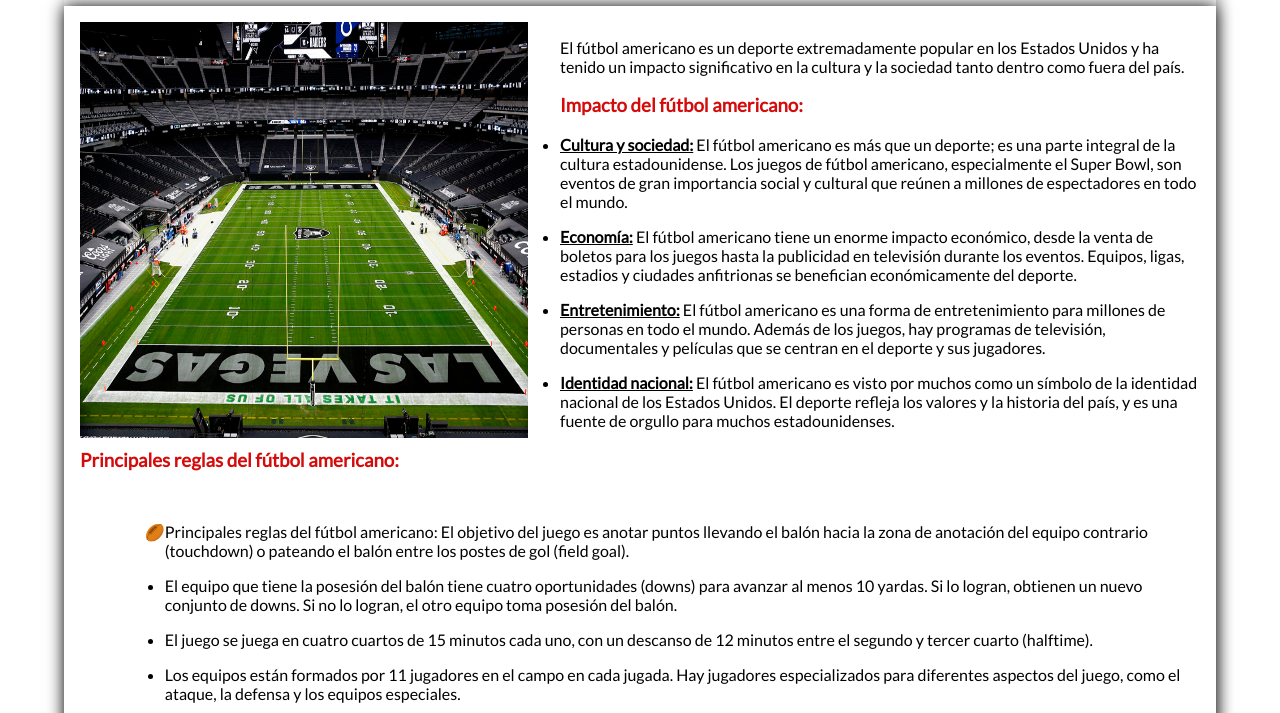
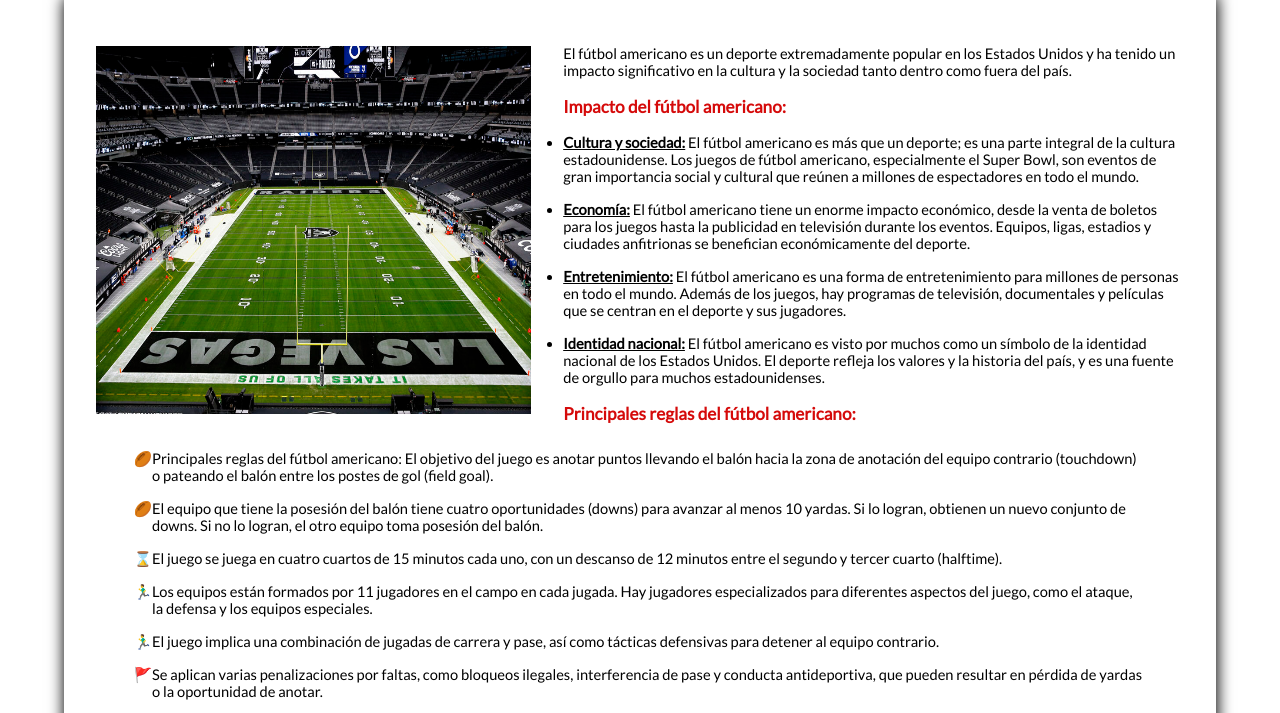
Before and after one commit to adriii140/TRABAJO-2TRIM-LM, a plain HTML site: page conocenos.html in a window 1280 px wide. Shown: the part 308-1021 px from the top of the page. Drawn offline with Linux system fonts and the light colour scheme.

Commit message:
Conocenos terminada

```diff
--- a/conocenos.html
+++ b/conocenos.html
@@ -101,25 +101,25 @@
             </div>
             <section id="sec2">
                 <ul id="lista2">
-                    <li id="li1">Principales reglas del fútbol americano: El objetivo del juego es anotar puntos
+                    <li class="balon">Principales reglas del fútbol americano: El objetivo del juego es anotar puntos
                         llevando el balón
                         hacia la zona de anotación del equipo contrario (touchdown) o pateando el balón entre los postes
                         de
                         gol (field goal).</li>
-                    <li>El equipo que tiene la posesión del balón tiene cuatro oportunidades (downs) para avanzar al
+                    <li class="balon">El equipo que tiene la posesión del balón tiene cuatro oportunidades (downs) para avanzar al
                         menos
                         10 yardas. Si lo logran, obtienen un nuevo conjunto de downs. Si no lo logran, el otro equipo
                         toma
                         posesión del balón.</li>
-                    <li>El juego se juega en cuatro cuartos de 15 minutos cada uno, con un descanso de 12 minutos entre
+                    <li id="reloj">El juego se juega en cuatro cuartos de 15 minutos cada uno, con un descanso de 12 minutos entre
                         el
                         segundo y tercer cuarto (halftime).</li>
-                    <li>Los equipos están formados por 11 jugadores en el campo en cada jugada. Hay jugadores
+                    <li class="muñeco">Los equipos están formados por 11 jugadores en el campo en cada jugada. Hay jugadores
                         especializados
                         para diferentes aspectos del juego, como el ataque, la defensa y los equipos especiales.</li>
-                    <li>El juego implica una combinación de jugadas de carrera y pase, así como tácticas defensivas para
+                    <li class="muñeco">El juego implica una combinación de jugadas de carrera y pase, así como tácticas defensivas para
                         detener al equipo contrario.</li>
-                    <li>Se aplican varias penalizaciones por faltas, como bloqueos ilegales, interferencia de pase y
+                    <li id="redFlag">Se aplican varias penalizaciones por faltas, como bloqueos ilegales, interferencia de pase y
                         conducta antideportiva, que pueden resultar en pérdida de yardas o la oportunidad de anotar.
                     </li>
                 </ul>
--- a/estiloConocenos.css
+++ b/estiloConocenos.css
@@ -1,4 +1,7 @@
 
+main{
+    font-size: 11pt;
+}
 main>header{
     text-align: center;
     text-transform: uppercase;
@@ -12,12 +15,15 @@ padding: 1rem;
 }
 #estadio>figure img{
     width: 40%;
-    height: 26rem;
+    height: 23rem;
     float: left;
     margin-right: 2rem;
+    margin-top: 1rem;
+
 }
 article{
     box-shadow: black 0px 0px 1em;
+    padding: 1rem;
 }
 
 h3{
@@ -32,7 +38,7 @@ span{
 }
 #sec2{
     width: 95%;
-    margin: auto;
+    margin-top:-1.4rem ;
 }
 #sec2 ul{
     margin-left: 2rem;
@@ -40,6 +46,15 @@ span{
 #lista2 li{
     margin-bottom: 1rem;
 }
-#li1{
+.balon{
     list-style-type: "🏉";
 }
+#reloj{
+    list-style-type: "⌛";
+}
+.muñeco{
+    list-style-type: "🏃‍♂️";
+}
+#redFlag{
+    list-style-type: "🚩";
+}
```
